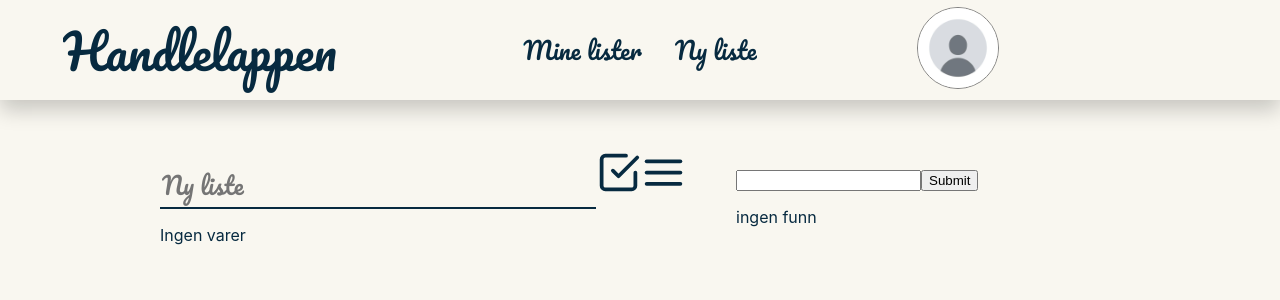
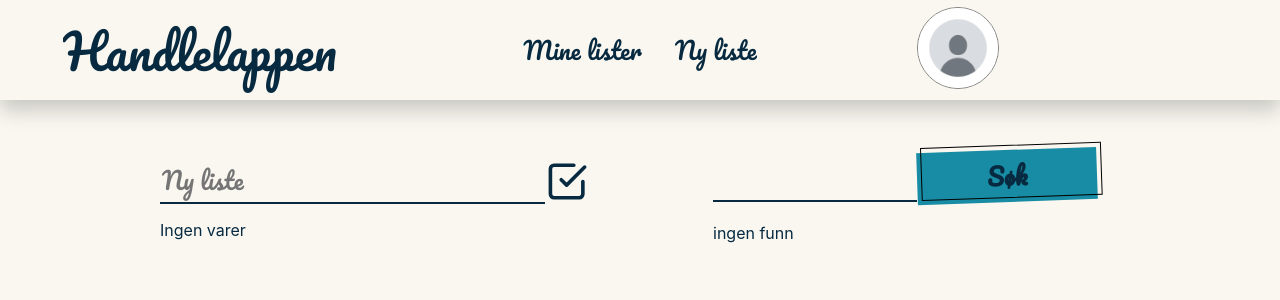
Before and after one commit to andreberge1/handleliste, a React (Create React App) app in the folder client/: page /newlist in a window 1280 px wide. Shown: the top 300 px of the page. Built offline with nearby package versions, Linux system fonts and the light colour scheme.

Commit message:
Added custom button and completed layout of "ny handleliste"

```diff
--- a/client/src/Pages/Home/Home.css
+++ b/client/src/Pages/Home/Home.css
@@ -6,3 +6,21 @@
     flex-direction: column;
     align-items: center;
 }
+
+.homePageHeading {
+    display: flex;
+    width: 80%;
+    justify-content: space-between;
+    align-content: center;
+}
+
+.listSearch {
+    border-style: none;
+    border-bottom: 2px solid var(--color-text);
+    background-color: inherit;
+    font-family: var(--font-headers);
+    font-size: x-large;
+    color: inherit;
+    outline: none;
+    width: 75%;
+}
--- a/client/src/Pages/Home/Home.jsx
+++ b/client/src/Pages/Home/Home.jsx
@@ -1,5 +1,5 @@
 
-
+import Button from '../../components/Button/Button';
 import './Home.css';
 
 
@@ -7,7 +7,10 @@ export default function Home () {
 
   return (
     <div className='homePage'>
-      <p>hello wordl</p>
+        <div className="homePageHeading">
+            <input type="text" placeholder="Finn handleliste" className="listSearch"/>
+            <Button text={"Ny handleliste"} />
+        </div>
     </div>
   );
 }
--- a/client/src/Pages/NewListPage/NewListPage.css
+++ b/client/src/Pages/NewListPage/NewListPage.css
@@ -7,8 +7,16 @@
 }
 
 .newListContainer {
-    width: 60%;
+    width: 55%;
     align-self: flex-start;
+    margin-right: 25px;
+}
+
+.newListHeader {
+    display: flex;
+    justify-content: space-between;
+    align-items: center;
+    margin-top: 8px;
 }
 
 .nameInput {
@@ -24,6 +32,7 @@
 
 .newListContainer svg {
     cursor: pointer;
+    margin-right: 100px;
 }
 
 .newListContainer ul {
@@ -32,16 +41,41 @@
 
 .shoppingListItem {
     list-style: none;
+    width: 90%;
     margin-bottom: 10px;
     padding: 2px;
     border: 2px, solid, var(--color-secondary);
     border-radius: 255px 15px 225px 15px/15px 225px 15px 255px;
     transition:all .5s ease;
     box-shadow: 20px 38px 34px -20px hsla(0,0%,0%,.2);
+    display: flex;
+    justify-content: space-between;
+    align-items: center;
+}
+
+.removeButton {
+    margin-right: 5px;
 }
 
 .searchContainer {
     width: 40%;
+}
+
+.apiQueryForm {
+    display: flex;
+    justify-content: space-between;
+    padding-bottom: 5px;
+}
+
+.searchInput {
+    border-style: none;
+    border-bottom: 2px solid var(--color-text);
+    background-color: inherit;
+    font-family: var(--font-headers);
+    font-size: x-large;
+    color: inherit;
+    outline: none;
+    width: 60%;
 }
 
 .product {
--- a/client/src/Pages/NewListPage/NewListPage.jsx
+++ b/client/src/Pages/NewListPage/NewListPage.jsx
@@ -1,13 +1,14 @@
+import { useState } from 'react';
 
-import "./NewListPage.css"
-
-import { useState } from 'react';
 import getGroceriesFromAPI from '../../utils/kassalappApi';
 import SearchResult from '../../components/SearchResult/SearchResult';
 
 import SaveIcon from "../../Icons/SaveIcon";
 import HamburgerIcon from "../../Icons/HamburgerIcon";
 import RemoveIcon from "../../Icons/RemoveIcon"
+
+import "./NewListPage.css"
+import Button from '../../components/Button/Button';
 
 export default function NewListPage () {
   const [query, setQuery] = useState()
@@ -25,31 +26,32 @@ export default function NewListPage () {
     setQuery(event.target.value)
   }
 
-  const handleRemove = (event) => {
-    event.preventDefault();
+  const handleRemove = value => {
+    setShoppingList(prev => {
+        return prev.filter(item => item !== value)
+    })
   }
 
   return (
     <div className='newListPage'>
 
         <div className="newListContainer">
-            <input type="text" placeholder="Ny liste" className="nameInput"/>
-
-            <SaveIcon size={"45"} />
-
-            <HamburgerIcon size={"45"} />
+            <div className="newListHeader">
+                <input type="text" placeholder="Ny liste" className="nameInput"/>
+                <SaveIcon size={"45"} />
+            </div>
 
             {
                 shoppingList.length > 0 ? (
                     <ul>
                         {
                             shoppingList.map(item => (
-                                <li className="shoppingListItem">
+                                <li className="shoppingListItem" key={item.ean}>
                                     <span>
                                         <p className="product">{item.product}</p>
                                         <p className="vendor">{item.vendor}</p>
                                     </span>
-                                    <span className="removeButton" onClick={() => handleRemove()}>
+                                    <span className="removeButton" onClick={() => handleRemove(item)}>
                                         <RemoveIcon size={"35"} />
                                     </span>
 
@@ -64,9 +66,9 @@ export default function NewListPage () {
         </div>
 
         <div className="searchContainer">
-            <form onSubmit={handleSumbit}>
-                <input type='text' value={query} onChange={handleChange}/>
-                <input type="submit" value="Submit" />
+            <form onSubmit={handleSumbit} className='apiQueryForm'>
+                <input type='text' className="searchInput" value={query} onChange={handleChange}/>
+                <Button text={"Søk"} />
             </form>
 
             {
--- /dev/null
+++ b/client/src/components/Button/Button.css
@@ -0,0 +1,43 @@
+.mainButton {
+  background-color: var(--color-primary);
+  border: 0 solid #E5E7EB;
+  box-sizing: border-box;
+  color: var(--color-text);
+  display: flex;
+  font-family: var(--font-headers);
+  font-size: 1.5rem;
+  font-weight: 700;
+  justify-content: center;
+  line-height: 1.75rem;
+  padding: .75rem 1.65rem;
+  position: relative;
+  text-align: center;
+  text-decoration: none #000000 solid;
+  text-decoration-thickness: auto;
+  width: 200px;
+  position: relative;
+  cursor: pointer;
+  transform: rotate(-2deg);
+  user-select: none;
+  -webkit-user-select: none;
+  touch-action: manipulation;
+}
+
+.mainButton:focus {
+  outline: 0;
+}
+
+.mainButton:after {
+  content: '';
+  position: absolute;
+  border: 1px solid #000000;
+  bottom: 4px;
+  left: 4px;
+  width: calc(100% - 1px);
+  height: calc(100% - 1px);
+}
+
+.mainButton:hover:after {
+  bottom: 2px;
+  left: 2px;
+}
--- /dev/null
+++ b/client/src/components/Button/Button.jsx
@@ -0,0 +1,9 @@
+
+import "./Button.css"
+
+export default function Button ({ text }) {
+
+    return (
+        <button className="mainButton" type="submit">{text}</button>
+    )
+}
```
Also changed, not shown: client/src/utils/dummyList.js (added).
